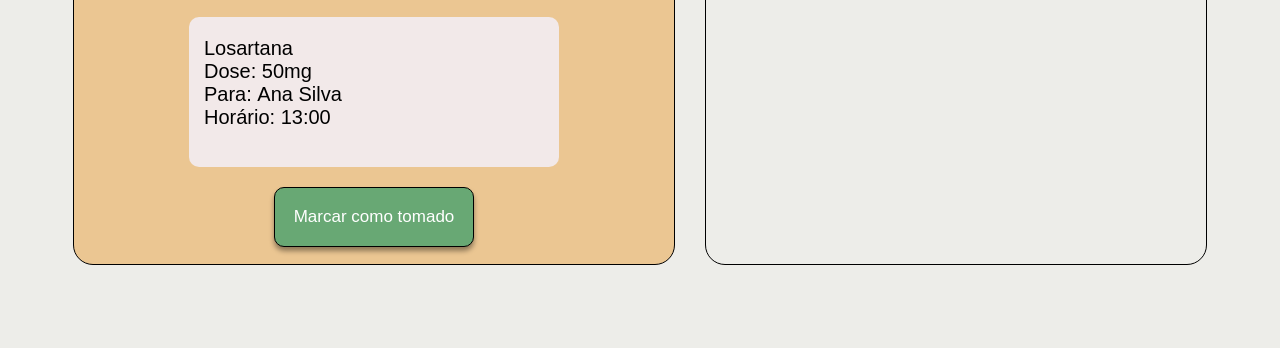
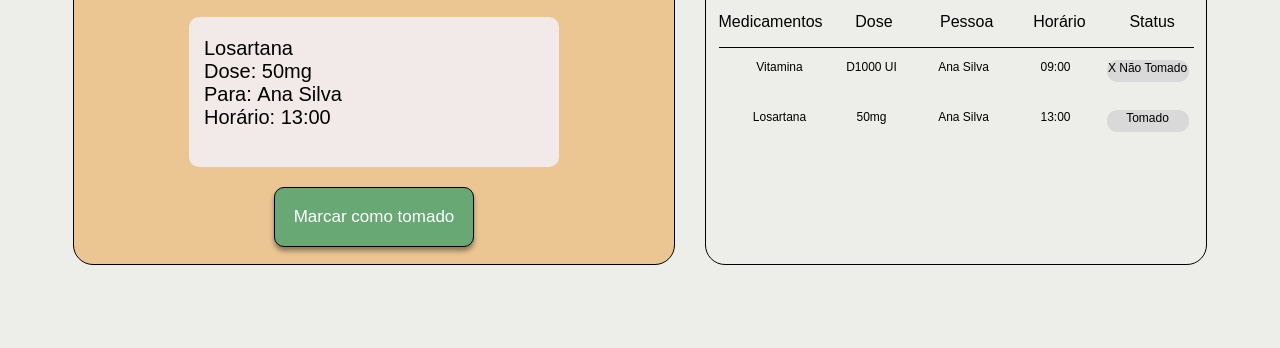
Before and after one commit to laurahalv/hora-certa, a plain HTML site: page medicamentos.html in a window 1280 px wide. Shown: the part 774-1122 px from the top of the page. Drawn offline with Linux system fonts and the light colour scheme; a web font is replaced by a local one.

Commit message:
pag-medicamentos-terminada

```diff
--- a/medicamentos.css
+++ b/medicamentos.css
@@ -195,9 +195,34 @@ body{
     cursor: pointer;
   background-color: #5A9565;
 }
+.table-container {
+    width: 95%;
+    margin: 0 auto;
+}
+
+.table-row, .table-row-below {
+    text-align: center;
+    gap: 10px;
+    display: grid;
+    grid-template-columns: repeat(5, 1fr); /* 5 colunas iguais */
+    border-bottom: 1px solid black;
+}
 
 
-/* RODAPE */
+.table-row-below {
+    font-size: 12px;
+    height: 50px;
+    width: 450px;
+    margin-left: 20px;
+    border-bottom: none; /* opcional */
+}
+#nao-tomado{
+    font-weight: 500;
+    background-color: #D9D9D9;
+    height: 20px;
+    border: solid 1px #D9D9D9;
+    border-radius: 10px;
+}
 .rodape{
     background-color: #1C279C;
     color: white;
--- a/medicamentos.html
+++ b/medicamentos.html
@@ -102,7 +102,41 @@
 
                     </div>
                     <div class="card">
+                        <div class="titulo-container">
+                            <img class="logos-img" src="assets/relogiologo.png" alt="">
+                            <p class="cardg-title">Histórico</p>
+                        </div>
 
+                        <div class="table-container">
+
+                                <div class="table-row">
+
+                                    <p>Medicamentos</p>
+                                    <p>Dose</p>
+                                    <p>Pessoa</p>
+                                    <p>Horário</p>
+                                    <p>Status</p>
+                                </div>
+
+                                <div class="table-row-below">
+
+                                    <p>Vitamina</p>
+                                    <p>D1000 UI</p>
+                                    <p>Ana Silva</p>
+                                    <p>09:00</p>
+                                    <p id="nao-tomado">X Não Tomado</p>
+
+                                </div>
+
+                                <div id="table-self" class="table-row-below">
+                                    <p>Losartana</p>
+                                    <p>50mg</p>
+                                    <p>Ana Silva</p>
+                                    <p>13:00</p>
+                                    <p id="nao-tomado" style="text-align: center;">Tomado</p>
+                                </div>
+
+                        </div>
                     </div>
                  </div>
 
```
Also changed, not shown: assets/relogiologo.png (added).
